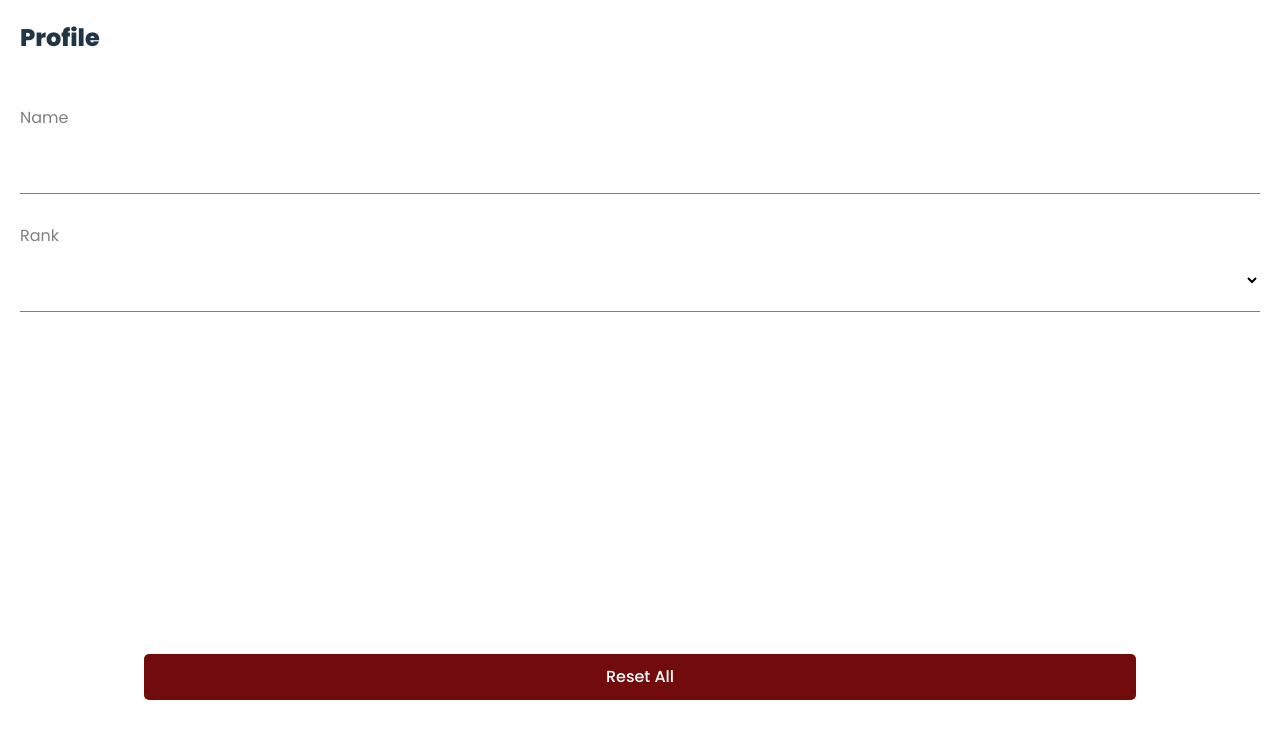
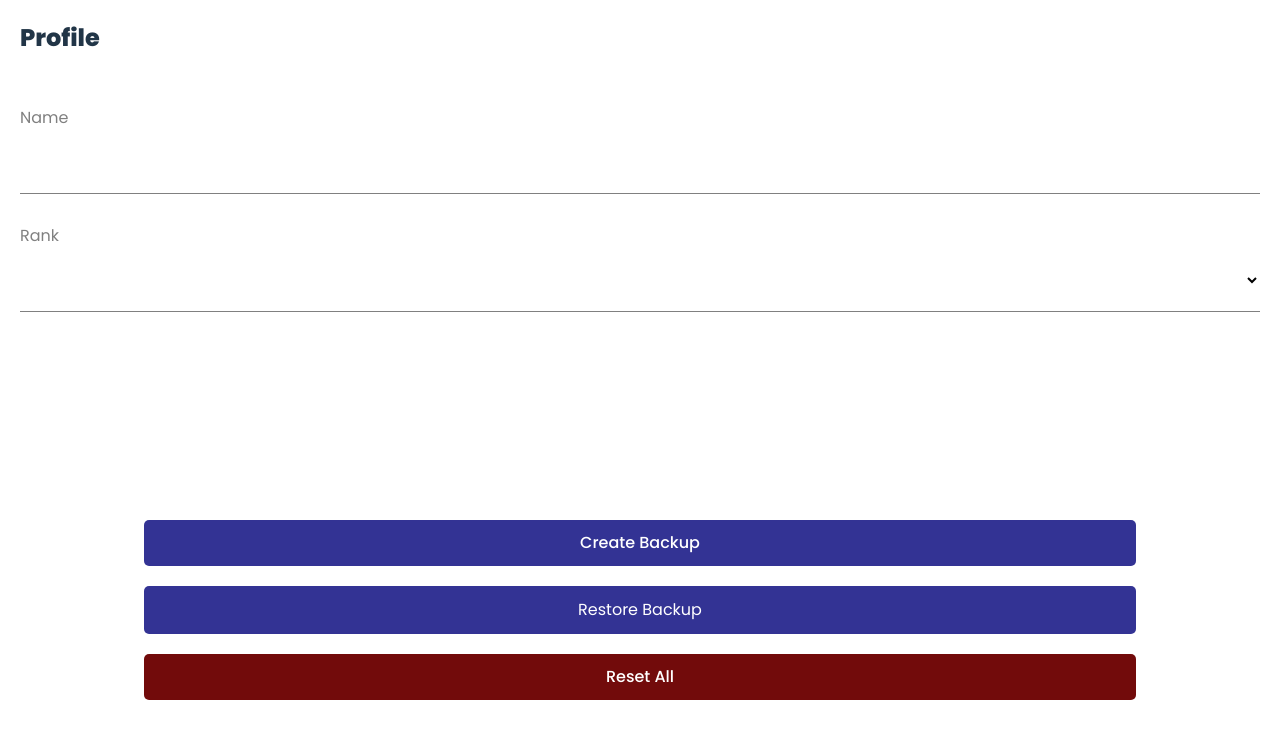
Before and after one commit to jezzar042015/jw-planner, a Vue app: page / in a window 1280 px wide. Shown: the top 738 px of the page. Built offline with nearby package versions, Linux system fonts and the light colour scheme.

Commit message:
formatting

```diff
--- a/src/App.vue
+++ b/src/App.vue
@@ -1,5 +1,6 @@
 <template>
-  <ProfileForm v-if="view.live === 'profile'" :profile="profile" @set-view="setView" @store-reset="storeReset">
+  <ProfileForm v-if="view.live === 'profile'" :profile="profile" :months="months" @set-view="setView"
+    @store-reset="storeReset" @optimize-store="optimizeMonthsStore" @backup="restoreBackup">
   </ProfileForm>
   <MainPage v-if="view.live === 'main'" :profile="profile" :months="months" @set-view="setView"></MainPage>
   <CalendarMonth v-if="view.live === 'cal'" :month="month" @set-view="setView" @save-date="saveDate"></CalendarMonth>
@@ -53,7 +54,8 @@ export default {
         name: null,
         rank: null
       },
-      months: []
+      months: [],
+      holdStore: false,
     }
   },
   async mounted() {
@@ -109,10 +111,32 @@ export default {
       }
     },
     storeProfile() {
-      localStorage.setItem('prof', JSON.stringify(this.profile))
+      if (!this.holdStore) {
+        localStorage.setItem('prof', JSON.stringify(this.profile))
+      }
     },
-    storeMonths() {
-      localStorage.setItem('months', JSON.stringify(this.months))
+    async storeMonths() {
+      if (!this.holdStore) {
+        await this.optimizeMonthsStore()
+        localStorage.setItem('months', JSON.stringify(this.months))
+      }
+    },
+    async optimizeMonthsStore() {
+      this.holdStore = true
+      for (let i = 0; i < this.months.length; i++) {
+        const month = this.months[i];
+        const dates = month.d;
+        for (const key in dates) {
+          if (Object.hasOwn(dates, key)) {
+            const day = dates[key];
+
+            if (day.p == '' && day.a == '' && day.n == '') {
+              delete dates[key];
+            }
+          }
+        }
+      }
+      this.holdStore = false
     },
     async getStored(key) {
       const v = localStorage.getItem(key)
@@ -126,6 +150,10 @@ export default {
 
       localStorage.removeItem('prof')
       localStorage.removeItem('months')
+    },
+    async restoreBackup(data) {
+      this.profile = data.profile
+      this.months = data.months
     }
   },
   provide() {
--- a/src/components/CalendarDate.vue
+++ b/src/components/CalendarDate.vue
@@ -1,9 +1,7 @@
 <template>
-    <div class="hrs plan" v-show="showPlan">
-        {{ day.p }}
+    <div class="hrs plan" v-html="htmlPlan" v-show="showPlan" >
     </div>
-    <div class="hrs actual">
-        {{ day.a }}
+    <div class="hrs actual" v-html="htmlActual">
     </div>
 </template>
 
@@ -15,6 +13,12 @@ export default {
     computed: {
         showPlan() {
             return this.day.p > 0 && (this.day.a == 0 || this.day.a == '')
+        },
+        htmlPlan() {
+            return this.day.p + ((this.day.p) ? `<span style='font-weight: 400; font-size: 14px'>h</span>` : '')
+        },
+        htmlActual() {
+            return this.day.a + ( this.day.a ? `<span style='font-weight: 400; font-size: 14px'>h</span>` : '')
         }
     }
 }
@@ -32,6 +36,11 @@ export default {
     align-items: center;
 }
 
+.hrs-h {
+    font-weight: 200;
+    color: red;
+}
+
 .plan
 {
     flex: 0;
--- a/src/components/CalendarMonth.vue
+++ b/src/components/CalendarMonth.vue
@@ -200,7 +200,7 @@ export default {
 {
     height: 20px;
     font-weight: 600;
-    background: darkslategray;
+    background: rgb(4, 33, 110);
     color: white;
     padding: 10px;
     text-align: center;
--- a/src/components/ProfileForm.vue
+++ b/src/components/ProfileForm.vue
@@ -23,34 +23,100 @@
                 </div>
             </div>
         </div>
-        <div class="reset">
-            <button @click="$emit('storeReset')">Reset All</button>
+
+        <div class="actions">
+            <div class="backup">
+                <button @click="backup">Create Backup</button>
+            </div>
+            <div class="restore">
+                <input type="file" id="fileInput" @change="restore" ref="fileInput" hidden />
+                <label for="fileInput" class="button-style">Restore Backup</label>
+            </div>
+            <div class="reset">
+                <button @click="$emit('storeReset')">Reset All</button>
+            </div>
         </div>
     </div>
 </template>
 
 <script>
 export default {
+    data() {
+        return {
+            backupData: null,
+        }
+    },
     props: {
         profile: Object,
+        months: Array,
     },
     computed: {
         hasValidProfile() {
             return this.profile.name && this.profile.rank
+        }
+    },
+    methods: {
+        async backup() {
+            // how to make this promise and only execute the rest of the code after this is resolved
+            await this.$emit('optimizeStore');
+
+            const data = {
+                profile: this.profile,
+                months: this.months,
+            }
+            const filename = 'planner_backup.json'
+            const json = JSON.stringify(data, null, 2)
+            const blob = new Blob([json], { type: 'application/json' })
+            const url = URL.createObjectURL(blob);
+            const a = document.createElement("a");
+            a.href = url;
+            a.download = filename;
+            document.body.appendChild(a);
+            a.click();
+            document.body.removeChild(a);
+            URL.revokeObjectURL(url);
+        },
+        async restore(event) {
+            const file = event.target.files[0];
+            if (file) {
+                const reader = new FileReader();
+                reader.readAsText(file, "UTF-8");
+                reader.onload = (e) => {
+                    try {
+                        this.backupData = JSON.parse(e.target.result);
+                    } catch (error) {
+                        alert("Error parsing JSON file");
+                    }
+                };
+                reader.onerror = () => {
+                    alert("Error reading the file");
+                };
+            }
+        },
+        async loadBackup() {
+            await this.$emit('backup', this.backupData)
+            alert("Backup Restored!");
+        }
+    },
+    watch: {
+        'backupData': {
+            handler: 'loadBackup',
+            deep: true,
         }
     }
 }
 </script>
 
 <style scoped>
-
-.profile {
+.profile
+{
     display: flex;
     flex-flow: column;
     height: 85dvh;
     justify-content: space-between;
     padding-bottom: 50px;
 }
+
 .content
 {
     padding-top: 50px;
@@ -91,12 +157,43 @@ export default {
     height: 30px;
 }
 
+.actions
+{
+    display: flex;
+    gap: 20px;
+    flex-flow: column;
+}
+
+.backup button,
+.restore label,
 .reset button
 {
-    background: #720b0b;
     color: white;
     border-radius: 5px;
     width: 80%;
     outline: none;
+
+}
+
+.backup button
+{
+    background: #333394;
+}
+
+.restore label
+{
+    display: inline-block;
+    background: #333394;
+    padding: 12px 0;
+}
+
+.reset button
+{
+    background: #720b0b;
+}
+
+input[type="file"]
+{
+    display: none;
 }
 </style>
```
